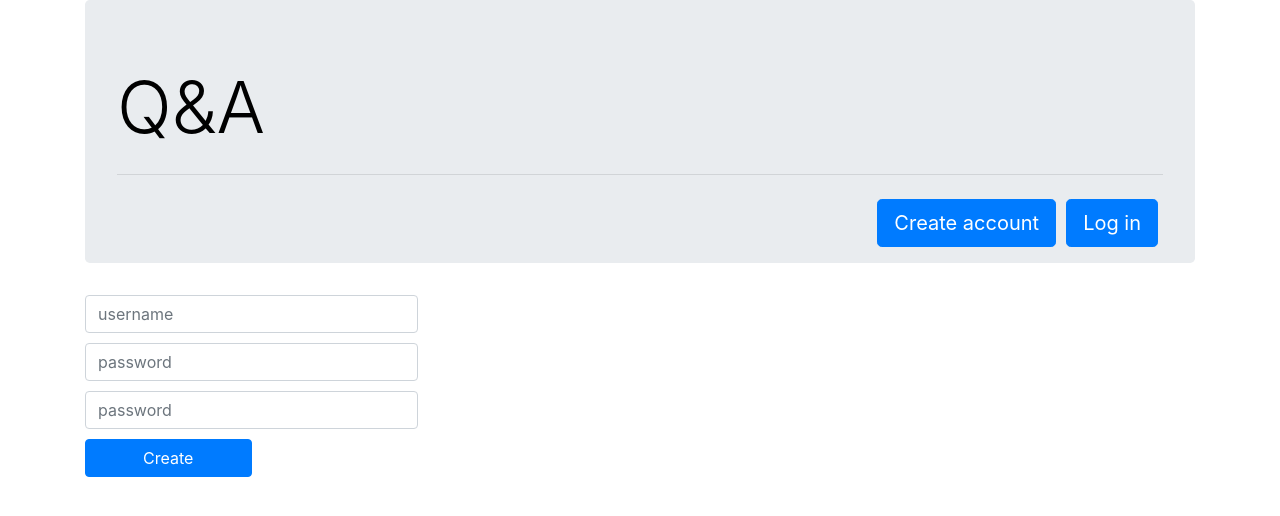
After one commit to bogdan2905/django-clone-quore, a Django app: page /create-account/ in a window 1280 px wide. The commit adds this page. Shown: the top 516 px of the page. Run offline with Django 3.2, Linux system fonts and the light colour scheme; data comes from the database, SQL or seed files in the repository; both versions use the stored data as it was after the commit; some libraries are stand-ins or nearby versions.

Commit message:
refactor and add registration form

```diff
--- a/app/forms.py
+++ b/app/forms.py
@@ -1,6 +1,7 @@
 from django import forms
 from .models import Question, User
 import hashlib
+from django.core.exceptions import ValidationError
 
 
 class Login(forms.Form):
@@ -14,6 +15,22 @@ class Login(forms.Form):
                             password=hash_password)
 
 
+class Register(Login):
+    second_password = forms.CharField(widget=forms.PasswordInput)
+
+    def clean_second_password(self):
+        if self.cleaned_data['password'] != self.cleaned_data['second_password']:
+            raise ValidationError('different password')
+        return self.cleaned_data['second_password']
+
+    def clean_login(self):
+        try:
+            User.objects.get(login=self.cleaned_data['login'])
+            raise ValidationError('username is already taken')
+        except User.DoesNotExist:
+            return self.cleaned_data['login']
+
+
 class CreateQuestion(forms.Form):
     description = forms.CharField(max_length=400)
     text = forms.CharField(widget=forms.Textarea)
--- a/app/templates/base.html
+++ b/app/templates/base.html
@@ -12,12 +12,13 @@
         <h1 class="display-3"><a href="/" style="text-decoration: none; color: #000000">Q&A</a></h1>
         <hr class="my-4">
         {% block head %}
-            <a href="/ask" class="btn btn-primary btn-lg" style="float: right; margin: 0 5px;">Ask</a>
-            {% if user %}
+            {% if my_app_user %}
                 <h4 style="float: left">Hello, {{ my_app_user }}</h4>
                 <a href="/exit" class="btn btn-primary btn-lg" style="float: right; margin: 0 5px;">Exit</a>
+                <a href="/ask" class="btn btn-primary btn-lg" style="float: right; margin: 0 5px;">Ask</a>
             {% else %}
-                <a href="/login" class="btn btn-primary btn-lg" style="float: right;">Log in</a>
+                <a href="/login" class="btn btn-primary btn-lg" style="float: right; margin: 0 5px;">Log in</a>
+                <a href="/create-account" class="btn btn-primary btn-lg" style="float: right; margin: 0 5px;">Create account</a>
             {% endif %}
         {% endblock %}
 
--- /dev/null
+++ b/app/templates/create_account.html
@@ -0,0 +1,16 @@
+{% extends 'login.html' %}
+
+{% block content %}
+    <form method="post">
+    {% csrf_token %}
+        <div class="form-group">
+            <input type="text" style="width: 30%; margin: 10px 0" class="form-control" name="{{ form.login.html_name }}"
+                   placeholder="username">
+            <input type="password" style="width: 30%; margin: 10px 0" class="form-control"
+                   name="{{ form.password.html_name }}" placeholder="password">
+            <input type="password" style="width: 30%; margin: 10px 0" class="form-control"
+                   name="{{ form.second_password.html_name }}" placeholder="password">
+            <button type="submit" class="btn btn-primary" style="width: 15%">Create</button>
+        </div>
+    </form>
+{% endblock %}
--- a/app/templates/login.html
+++ b/app/templates/login.html
@@ -26,4 +26,5 @@
         </form>
     </div>
 
+
 {% endblock %}
--- a/app/urls.py
+++ b/app/urls.py
@@ -1,10 +1,14 @@
 from django.conf.urls import url
-from .views import index, login, logout, create_question, show_question
+from .views import index
+from .views_account import login, logout, create_account
+from .views_questions import create_question, show_question
+
 
 urlpatterns = [
     url(r'^$', index, name='question'),
     url(r'^login/$', login),
     url(r'^exit/$', logout),
     url(r'^ask/$', create_question),
-    url(r'^ask/question/(\d+)', show_question)
+    url(r'^ask/question/(\d+)', show_question),
+    url(r'^create-account/$', create_account)
 ]
--- /dev/null
+++ b/app/views_account.py
@@ -0,0 +1,48 @@
+from __future__ import unicode_literals
+from datetime import datetime, timedelta
+from django.shortcuts import render, HttpResponse, HttpResponseRedirect, Http404
+from .models import Session
+from .forms import Login, Register
+
+
+def login(request):
+    if request.my_app_user:
+        return HttpResponseRedirect('/')
+    errors = ''
+    if request.method == 'POST':
+        user_login = request.POST.get('login')
+        password = request.POST.get('password')
+        session_id = Session.do_session(user_login, password)
+
+        if session_id:
+            response = HttpResponseRedirect('/')
+            response.set_cookie(key='session_id', value=session_id,
+                                httponly=True,
+                                expires=datetime.now() + timedelta(days=2))
+            return response
+        else:
+            errors = 'Неверный логин/пароль'
+
+    form = Login()
+    return render(request, 'login.html', {'errors': errors, 'form': form})
+
+
+def logout(request):
+    session_id = request.COOKIES.get("session_id")
+    if session_id is not None:
+        Session.objects.filter(key=session_id).delete()
+
+    return HttpResponseRedirect('/')
+
+
+def create_account(request):
+    if request.my_app_user:
+        return HttpResponseRedirect('/')
+    else:
+        if request.method == 'POST':
+            form = Register(request.POST)
+            if form.is_valid():
+                form.save()
+                return HttpResponseRedirect('/login')
+        form = Register()
+        return render(request, 'create_account.html', {'form': form})
```
Also changed, not shown: app/views.py (+1 -57 lines), app/views_questions.py (added, +28 -0 lines), db.sqlite3.
